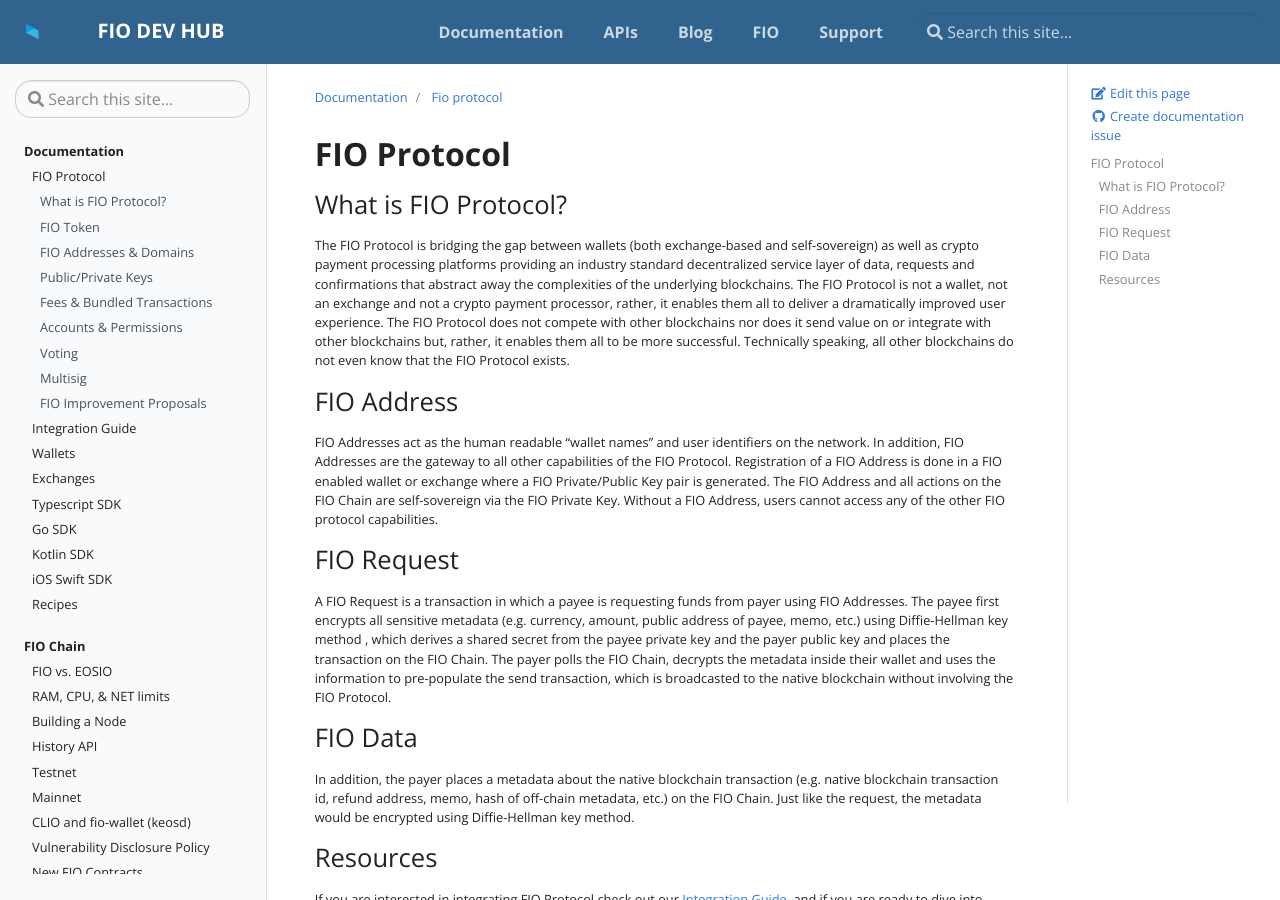
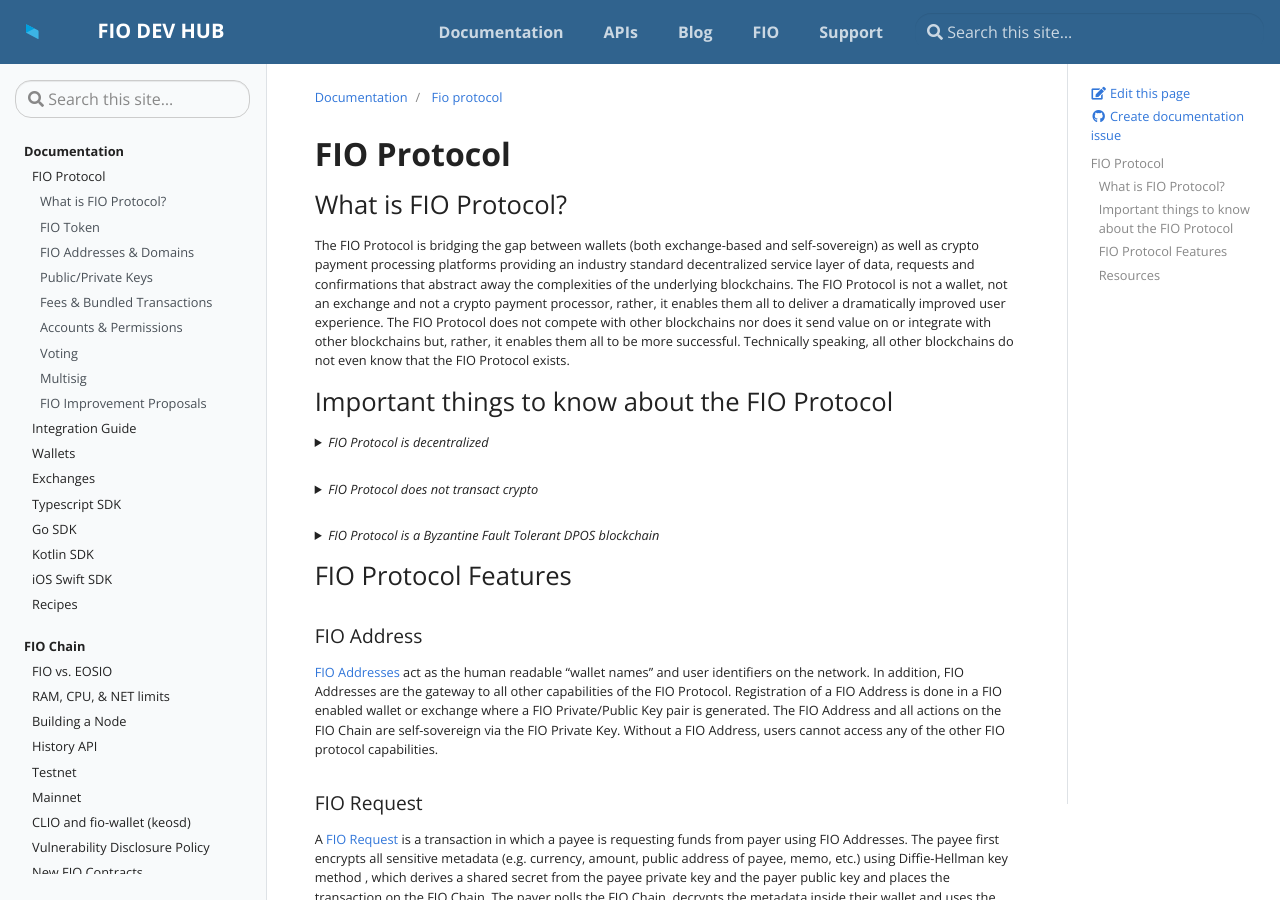
Before and after one commit to fioprotocol/fio-devhub, a Jekyll site: the page built from _docs/fio-protocol/index.md, in a window 1280 px wide and 900 px high. Built offline with Jekyll 4.4.1, drawn with Linux system fonts in a browser that asks for light colours; some of the changed text lies outside the part shown.

Commit message:
Added important things to know to about fio page

```diff
--- a/_docs/fio-protocol/index.md
+++ b/_docs/fio-protocol/index.md
@@ -8,17 +8,41 @@ description: Overview
 
 The FIO Protocol is bridging the gap between wallets (both exchange-based and self-sovereign) as well as crypto payment processing platforms providing an industry standard decentralized service layer of data, requests and confirmations that abstract away the complexities of the underlying blockchains. The FIO Protocol is not a wallet, not an exchange and not a crypto payment processor, rather, it enables them all to deliver a dramatically improved user experience. The FIO Protocol does not compete with other blockchains nor does it send value on or integrate with other blockchains but, rather, it enables them all to be more successful. Technically speaking, all other blockchains do not even know that the FIO Protocol exists.
 
-## FIO Address
+## Important things to know about the FIO Protocol
 
-FIO Addresses act as the human readable “wallet names” and user identifiers on the network. In addition, FIO Addresses are the gateway to all other capabilities of the FIO Protocol. Registration of a FIO Address is done in a FIO enabled wallet or exchange where a FIO Private/Public Key pair is generated. The FIO Address and all actions on the FIO Chain are self-sovereign via the FIO Private Key. Without a FIO Address, users cannot access any of the other FIO protocol capabilities.
+<details>
+  <summary><i>FIO Protocol is decentralized</i></summary>
+<br>
+The service FIO offers is not centralized. There is no company making money off adoption, just a non-profit foundation trusted by the community to support the technology. The FIO Protocol is a decentralized business model rewarding everyone who adds value. It does this directly via the blockchain by distributing fees and tokens directly to validators, integrators, and (in the future, once FIP-21 is released) voters who stake their tokens.
+</details>
+<br>
 
-## FIO Request
+<details>
+  <summary><i>FIO Protocol does not transact crypto</i></summary>
+<br>
+The FIO Protocol, which acts like a layer 2 usability layer for all blockchains, doesn't actually integrate directly with any other blockchain. When sending to a human-readable FIO address or responding to a FIO Request, the wallet, exchange, or FIO-enabled service you are using looks up the native blockchain address and sends to it directly. FIO is not involved in that transaction in any way. For example, the wallet looks up a bitcoin address mapped to user@fio and once it has that BTC address, it does a normal BTC transaction on the BTC chain.
+</details>
+<br>
 
-A FIO Request is a transaction in which a payee is requesting funds from payer using FIO Addresses. The payee first encrypts all sensitive metadata (e.g. currency, amount, public address of payee, memo, etc.) using Diffie-Hellman key method , which derives a shared secret from the payee private key and the payer public key and places the transaction on the FIO Chain. The payer polls the FIO Chain, decrypts the metadata inside their wallet and uses the information to pre-populate the send transaction, which is broadcasted to the native blockchain without involving the FIO Protocol.
+<details>
+  <summary><i>FIO Protocol is a Byzantine Fault Tolerant DPOS blockchain</i></summary>
+<br>
+The FIO Protocol is a Byzantine Fault Tolerant DPOS blockchain. Data lookups and validations for FIO Address interactions are secured by the FIO Chain. Only the FIO private key holder who owns the FIO Address NFT can map native blockchain addresses to that FIO Address or send encrypted FIO Requests from that FIO Address. This ensures the entire security of the network (currently over $14M worth of FIO tokens are being used to vote in the top block producer) is securing your FIO Address mappings.
+</details>
 
-## FIO Data
+## FIO Protocol Features
 
-In addition, the payer places a metadata about the native blockchain transaction (e.g. native blockchain transaction id, refund address, memo, hash of off-chain metadata, etc.) on the FIO Chain. Just like the request, the metadata would be encrypted using Diffie-Hellman key method.
+#### FIO Address
+
+[FIO Addresses]({{site.baseurl}}/docs/fio-protocol/fio-address) act as the human readable “wallet names” and user identifiers on the network. In addition, FIO Addresses are the gateway to all other capabilities of the FIO Protocol. Registration of a FIO Address is done in a FIO enabled wallet or exchange where a FIO Private/Public Key pair is generated. The FIO Address and all actions on the FIO Chain are self-sovereign via the FIO Private Key. Without a FIO Address, users cannot access any of the other FIO protocol capabilities.
+
+#### FIO Request
+
+A [FIO Request]({{site.baseurl}}/docs/integration-guide/fio-request) is a transaction in which a payee is requesting funds from payer using FIO Addresses. The payee first encrypts all sensitive metadata (e.g. currency, amount, public address of payee, memo, etc.) using Diffie-Hellman key method , which derives a shared secret from the payee private key and the payer public key and places the transaction on the FIO Chain. The payer polls the FIO Chain, decrypts the metadata inside their wallet and uses the information to pre-populate the send transaction, which is broadcasted to the native blockchain without involving the FIO Protocol.
+
+#### FIO Data
+
+In addition, the payer places a [metadata about the native blockchain transaction]({{site.baseurl}}/docs/integration-guide/fio-request)  (e.g. native blockchain transaction id, refund address, memo, hash of off-chain metadata, etc.) on the FIO Chain. Just like the request, the metadata would be encrypted using Diffie-Hellman key method.
 
 ## Resources
 
```
